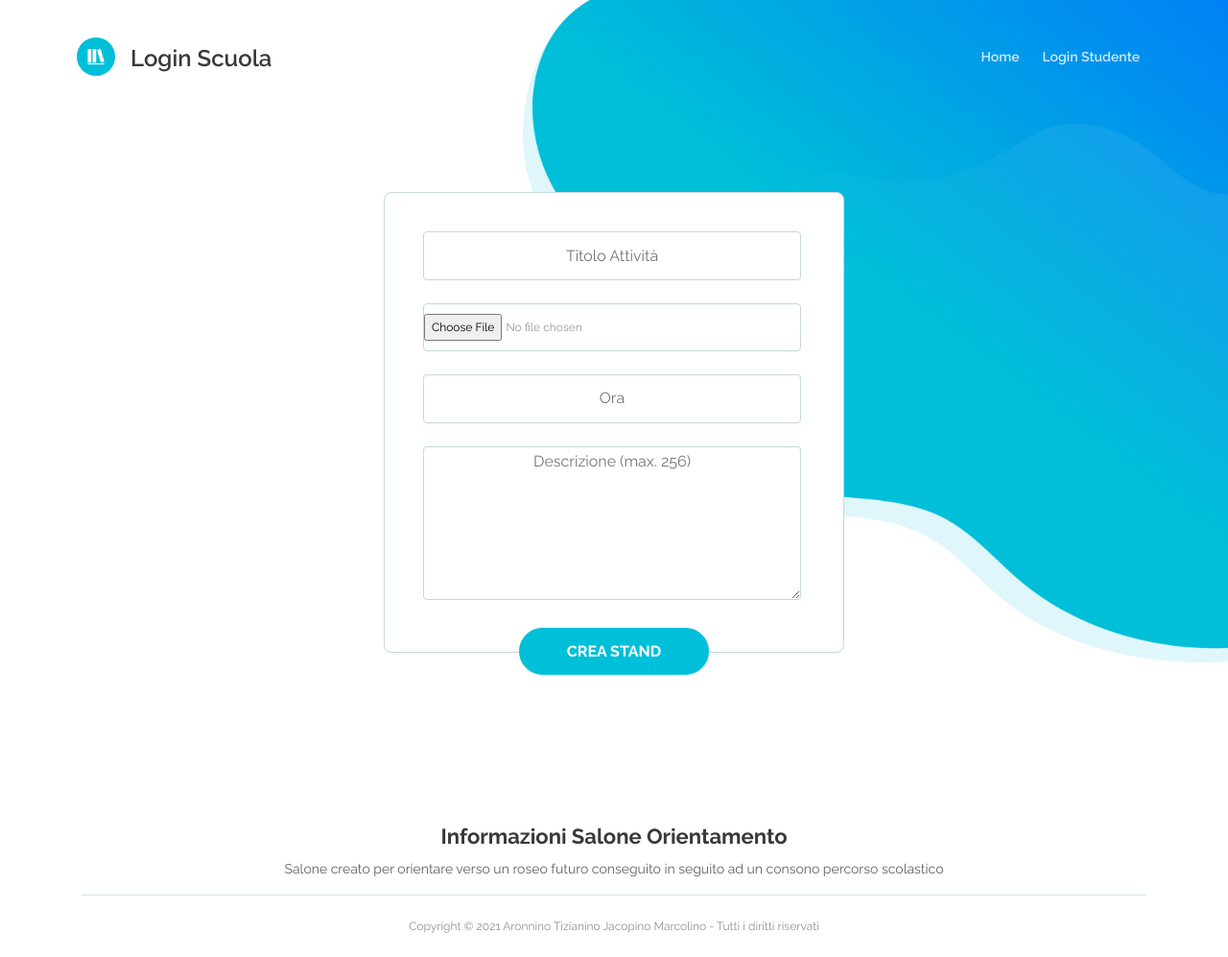
After one commit to onististi/progetto_salomone, a PHP site: page /home/organize_stand.php?nav=scuola in a window 1280 px wide. The commit adds this page. Shown: the whole page at 96% size. Run offline with PHP 8.4, Linux system fonts and the light colour scheme.

Commit message:
stand pagina

```diff
--- /dev/null
+++ b/home/organize_stand.php
@@ -0,0 +1,72 @@
+<?php include '../config/connect_db.php'; ?>
+
+<!DOCTYPE html>
+<html lang="it">
+<head>
+    <meta charset="utf-8">
+    <meta name="viewport" content="width=device-width, initial-scale=1, shrink-to-fit=no">
+
+    <title>Organizza Stand</title>
+
+    <link href="https://fonts.googleapis.com/css?family=Raleway:400,400i,600,700,700i&amp;subset=latin-ext" rel="stylesheet">
+    <link href="../styles/css/bootstrap.css" rel="stylesheet">
+    <link href="../styles/css/fontawesome-all.css" rel="stylesheet">
+    <link href="../styles/css/swiper.css" rel="stylesheet">
+	<link href="../styles/css/magnific-popup.css" rel="stylesheet">
+	<link href="../styles/css/styles.css" rel="stylesheet">
+    <link href="../styles/css/styles_home.css" rel="stylesheet">
+
+    <link rel="icon" href="../styles/images/favicon.png">
+</head>
+
+<body data-spy="scroll" data-target=".fixed-top">
+    <?php include '../templates/header.php' ?>
+
+    <header id="header" class="header">
+        <div class="header-content">
+            <div id="organize-stand-form" class="organize-stand-form">
+                <div class="card">
+                    <div class="card-body">
+                        <form action="" method="POST" data-toggle="validator" data-focus="false">
+                            <div class="form-group">
+                                <input type="text" class="form-control-input" id="titolo" name="titolo" placeholder="Titolo Attività" required>
+                                <div class="help-block with-errors"></div>
+                            </div>
+
+                            <div class="form-group">
+                                <input accept="image/png, image/jpeg" type="file" class="form-control-input logo" id="logo" name="logo" required>
+                                <div class="help-block with-errors"></div>
+                            </div>
+
+                            <div class="form-group">
+                                <input type="text" class="form-control-input" id="ora" name="ora" placeholder="Ora" required>
+                                <div class="help-block with-errors"></div>
+                            </div>
+
+                            <div class="form-group">
+                                <textarea maxlength="256" class="form-control-input description" id="descrizione" name="descrizione" placeholder="Descrizione (max. 256)" required></textarea>
+                                <div class="help-block with-errors"></div>
+                            </div>
+
+                            <div class="button-wrapper">
+                                <input type="submit" class="btn-solid-reg page-scroll" value="CREA STAND">
+                            </div>
+                        </form>
+                    </div>
+                </div>
+            </div>
+        </div>
+    </header>
+
+    <?php include '../templates/footer.html'; ?>
+
+    <script src="../styles/js/jquery.min.js"></script>
+    <script src="../styles/js/popper.min.js"></script>
+    <script src="../styles/js/bootstrap.min.js"></script>
+    <script src="../styles/js/jquery.easing.min.js"></script>
+    <script src="../styles/js/swiper.min.js"></script>
+    <script src="../styles/js/jquery.magnific-popup.js"></script>
+    <script src="../styles/js/validator.min.js"></script>
+    <script src="../styles/js/scripts.js"></script>
+</body>
+</html>
--- /dev/null
+++ b/styles/css/styles_home.css
@@ -0,0 +1,109 @@
+.organize-stand-form {
+	text-align: center;
+}
+
+.organize-stand-form .card {
+	display: block;
+	max-width: 19.5rem;
+	margin-right: auto;
+	margin-bottom: 6rem;
+	margin-left: auto;
+	border: 1px solid #c4d8dc;
+	border-radius: 0.5rem;
+}
+
+.organize-stand-form .card .card-body {
+	padding: 2.5rem 2.75rem 1.875rem 2.5rem;
+}
+
+.organize-stand-form .card .button-wrapper {
+	position: absolute;
+	right: 0;
+	bottom: -1.5rem;
+	left: 0;
+	text-align: center;
+}
+
+.organize-stand-form .card .btn-solid-reg:hover {
+	background-color: #fff;
+}
+
+.btn-solid-reg {
+	display: inline-block;
+	padding: 1.4rem 3rem;
+	border: 0.125rem solid #00bfd8;
+	border-radius: 2rem;
+	background-color: #00bfd8;
+	color: #fff;
+	font: 700 1rem/0 "Raleway", sans-serif;
+	text-decoration: none;
+	transition: all 0.2s;
+	outline: none;
+}
+
+.btn-solid-reg:hover {
+	background-color: transparent;
+	color: #00bfd8;
+	text-decoration: none;
+}
+
+.form-group {
+	position: relative;
+    margin-bottom: 1.5rem;
+}
+
+.form-control-input {
+	display: block;
+    text-align: center;
+	width: 100%;
+	padding-top: 0.6rem;
+	padding-bottom: 0.6rem;
+	border: 1px solid #c4d8dc;
+	border-radius: 0.25rem;
+	background-color: #fff;
+	color: #979797;
+	font: 500 1rem/1.875rem "Raleway", sans-serif;
+	transition: all 0.2s;
+}
+
+.logo {
+    font: 500 .75rem/1.4rem "Raleway", sans-serif;
+    cursor: pointer;
+}
+
+.description {
+    padding: 0rem 1rem;
+    height: 10rem;
+}
+
+.help-block.with-errors{
+	text-align: center;
+	color: #626262;
+	font-size: 0.75rem;
+	line-height: 1.125rem;
+}
+
+
+/* responsive */
+@media (min-width: 700px) {
+
+	.organize-stand-form
+ .card {
+		display: inline-block;
+		width: 25rem;
+		max-width: 100%;
+		margin-right: 1rem;
+		margin-left: 1rem;
+	}
+}
+
+
+@media (min-width: 1200px) {
+
+	.organize-stand-form
+ .card {
+		width: 30rem;
+		margin-right: 1rem;
+		margin-left: 1rem;
+	}
+}
--- a/templates/header.php
+++ b/templates/header.php
@@ -43,7 +43,7 @@ if ($_GET['nav'] == 'scuola') {
             </nav>";
 } else if ($_GET['nav'] == 'home_scuola') {
     echo "<nav class='navbar navbar-expand-lg navbar-dark navbar-custom fixed-top'>
-                <a class='navbar-brand logo-image' href='index.php?nav=home_scuola'><img src='../styles/images/logo.png' alt='alternative'></a>
+                <a class='navbar-brand logo-image' href='home_scuola.php?nav=home_scuola'><img src='../styles/images/logo.png' alt='alternative'></a>
                 <h3 class='navbar-brand logo-text'>Home Scuola</h3>
 
                 <button class='navbar-toggler' type='button' data-toggle='collapse' data-target='#navbarsExampleDefault' aria-controls='navbarsExampleDefault' aria-expanded='false' aria-label='Toggle navigation'>
@@ -54,7 +54,7 @@ if ($_GET['nav'] == 'scuola') {
                 <div class='collapse navbar-collapse' id='navbarsExampleDefault'>
                     <ul class='navbar-nav ml-auto'>
                         <li class='nav-item'>
-                            <a class='nav-link page-scroll' href=''>Organizza Attività</a>
+                            <a class='nav-link page-scroll' href='organize_stand.php?nav=home_scuola'>Organizza Attività</a>
                         </li>
                         <li class='nav-item'>
                             <a class='nav-link page-scroll' href=''>Registra Studenti</a>
@@ -67,7 +67,7 @@ if ($_GET['nav'] == 'scuola') {
             </nav>";
 } else if ($_GET['nav'] == 'home_studente') {
     echo "<nav class='navbar navbar-expand-lg navbar-dark navbar-custom fixed-top'>
-                <a class='navbar-brand logo-image' href='index.php?nav=home_studente'><img src='../styles/images/logo.png' alt='alternative'></a>
+                <a class='navbar-brand logo-image' href='home_studente.php?nav=home_studente'><img src='../styles/images/logo.png' alt='alternative'></a>
                 <h3 class='navbar-brand logo-text'>Home Studente</h3>
 
                 <button class='navbar-toggler' type='button' data-toggle='collapse' data-target='#navbarsExampleDefault' aria-controls='navbarsExampleDefault' aria-expanded='false' aria-label='Toggle navigation'>
```
Also changed, not shown: home/home_scuola.php (renamed from home/index.php, +18 -3 lines), home/home_studente.php (added, +41 -0 lines), login/auth.php (+4 -3 lines), styles/images/header-school.svg (added).
